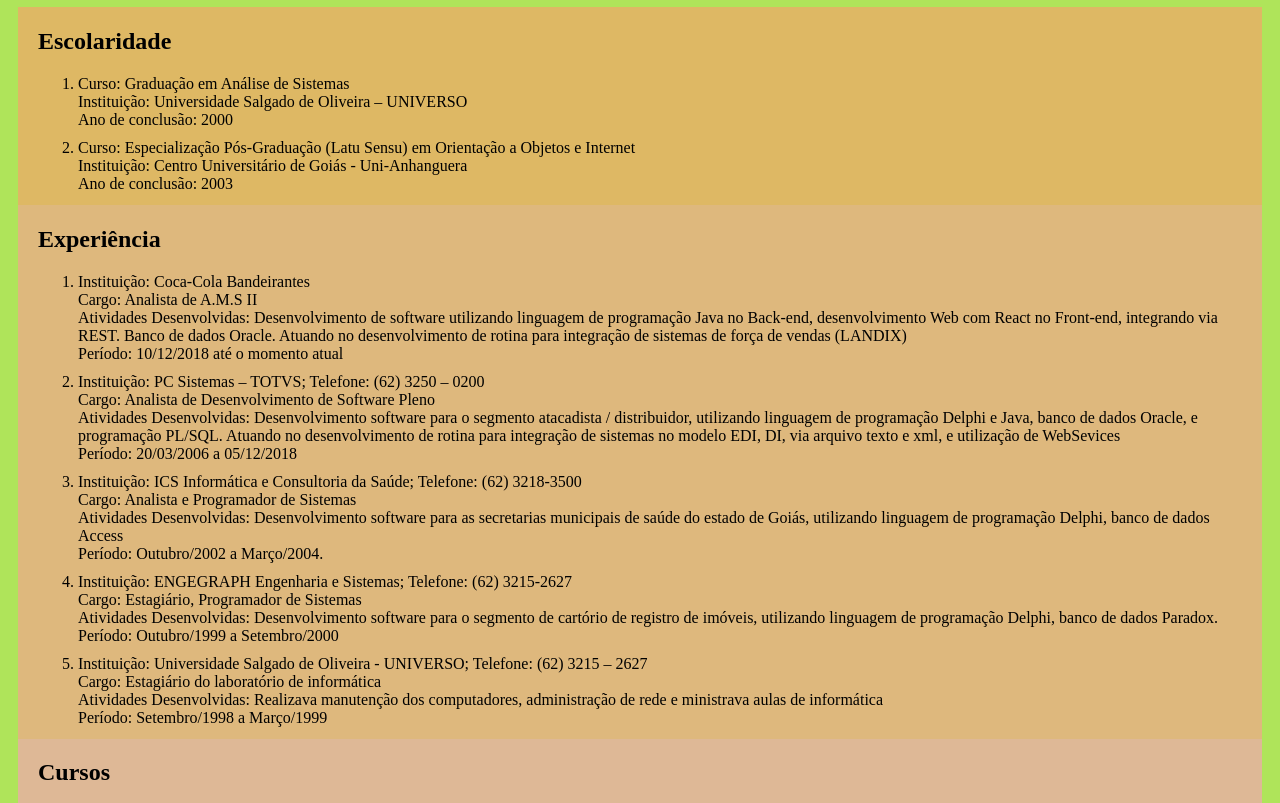
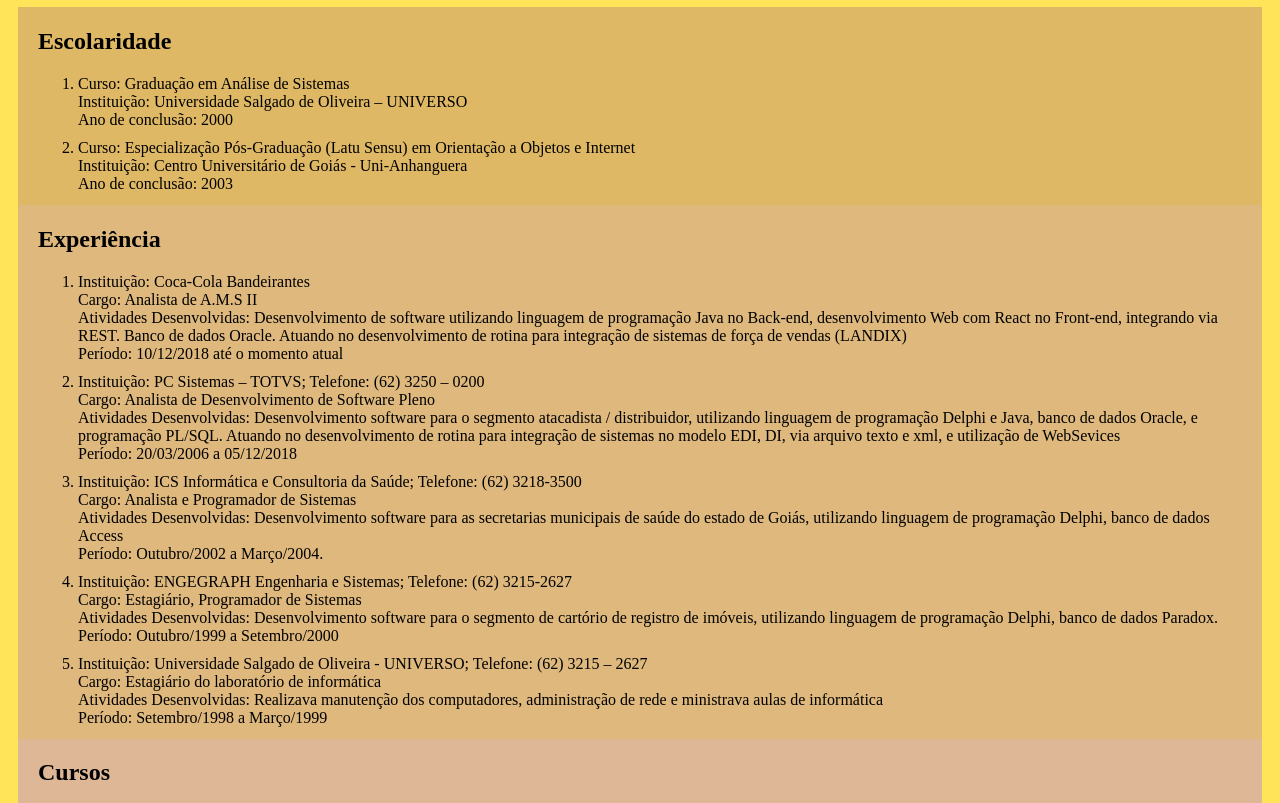
Before and after one commit to fabriciolimaprogramador/curriculo, a plain HTML site: page index.html in a window 1280 px wide. Shown: the part 99-902 px from the top of the page. Drawn offline with Linux system fonts and the light colour scheme.

Commit message:
curriculo

```diff
--- a/style.css
+++ b/style.css
@@ -1,5 +1,5 @@
 body {
-    background-color: rgb(175, 228, 90);
+    background-color: rgb(255, 228, 90);
     padding-left: 10px;
     padding-right: 10px;
 }
```
